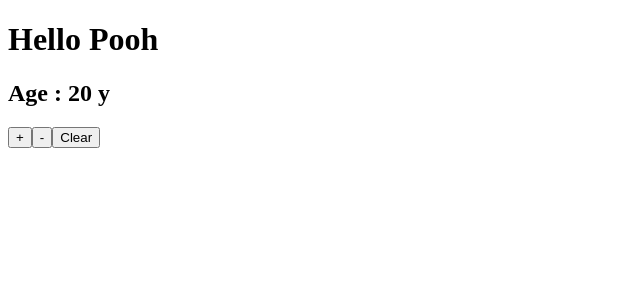
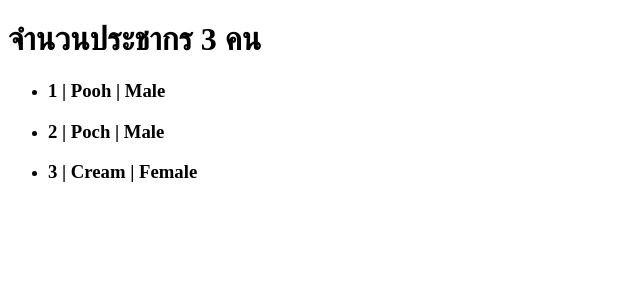
Before and after one commit to PuriDC/Leaen-React19, a React (Vite) app: page / in a window 1280 px wide. Shown: the top 300 px of the page, without its empty margins (0-640 px from the left). Built offline with nearby package versions, Linux system fonts and the light colour scheme.

Commit message:
Array state

```diff
--- a/src/App.jsx
+++ b/src/App.jsx
@@ -1,20 +1,19 @@
 import { useState } from "react";
 
 function App() {
-  const name = "Pooh";
-  const [age, setAge] = useState(20);
-
-  function add() {
-    setAge(age + 1);
-  }
-
+  const [data,setData]=useState([
+    {id:1,name:"Pooh",gender:"Male"},
+    {id:2,name:"Poch",gender:"Male"},
+    {id:3,name:"Cream",gender:"Female"}
+  ]);
   return (
     <>
-      <h1>Hello {name}</h1>
-      <h2>Age : {age} y</h2>
-      <button onClick={add}>+</button>{/* สามารถใช้เขียน function ไว้ด้านนอกแบบนี้ก็ได้หรือจะเขียนแบบบรรทัดถัดไปก็ได้แต่ถ้ามีคำสั่งหรือฟังชั่นมากกว่า 1 บรรทัดควรเขียนแยก*/}
-      <button onClick={()=>setAge(age-1)}>-</button>
-      <button onClick={()=>setAge(20)}>Clear</button>
+      <h1>จำนวนประชากร {data.length} คน</h1>
+      <ul>
+        {data.map((item)=>(
+          <li key={item.id}> <h3>{item.id} | {item.name} | {item.gender}</h3></li>
+        ))}
+      </ul>
     </>
   );
 }
```
